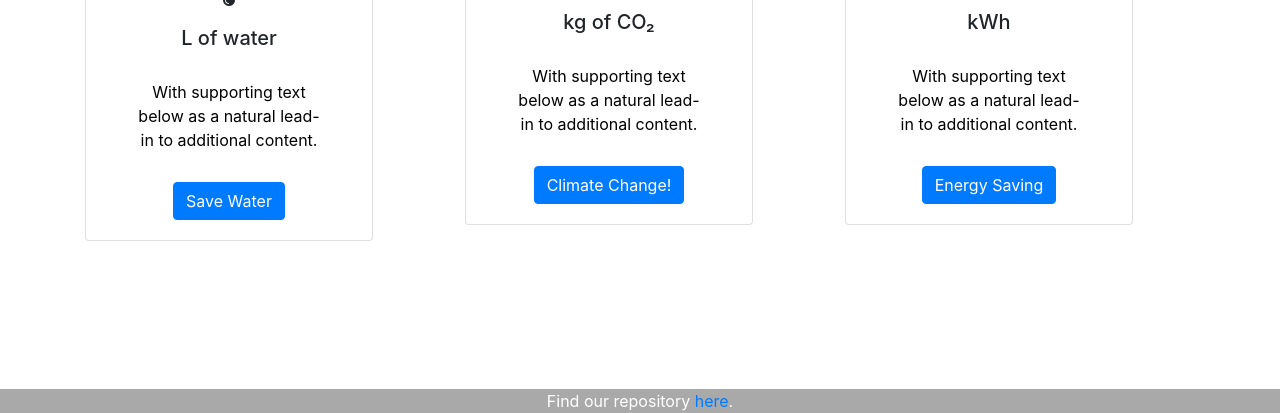
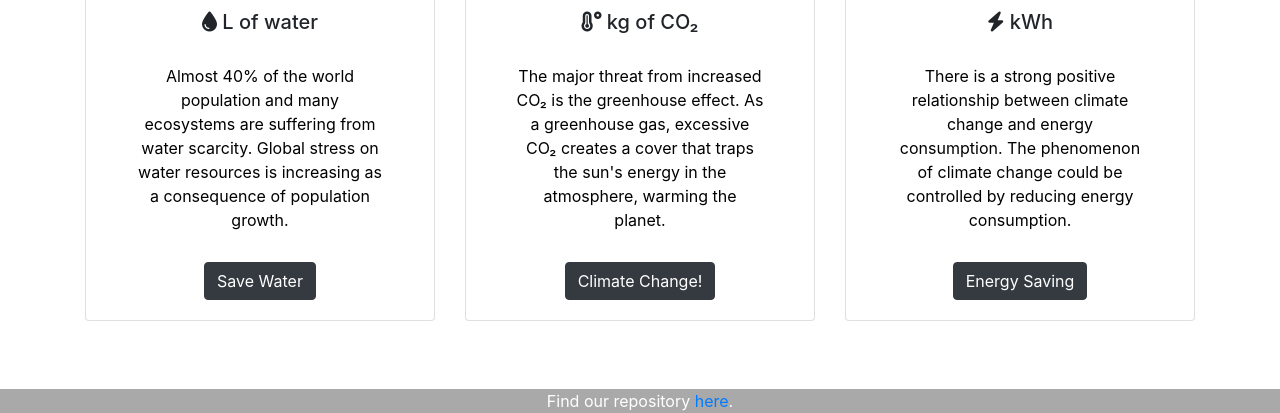
Before and after one commit to UPCodersEEBE/ecotag, a FastAPI app: template templates/object.html in a window 1280 px wide. Shown: the part 387-800 px from the top of the page. Run offline with FastAPI, Linux system fonts and the light colour scheme; the template is opened without the code that fills it, so the values that code supplies are empty; some libraries are stand-ins or nearby versions.

Commit message:
la cosa mes bonica del mon

```diff
--- a/main.py
+++ b/main.py
@@ -42,9 +42,9 @@ object_collection = db['objects']
 event_collection = db['events']
 
 @app.get("/")
-def read_root():
-    print("Hello")
-    return {"Hello": "World"}
+def read_root(request: Request):
+    return templates.TemplateResponse("start.html", {"request": request})
+
 
 
 @app.post("/create_object")
--- a/templates/base.html
+++ b/templates/base.html
@@ -36,12 +36,63 @@
       text-align: center;
     }
 
+        html {
+  height:100%;
+}
+
+body {
+  margin:0;
+}
+
+.bg {
+  animation:slide 3s ease-in-out infinite alternate;
+  background-image: linear-gradient(-60deg, #F1ECE3 50%, #8EA596 50%);
+  bottom:0;
+  left:-50%;
+  opacity:.5;
+  position:fixed;
+  right:-50%;
+  top:0;
+  z-index:-1;
+}
+
+.bg2 {
+  animation-direction:alternate-reverse;
+  animation-duration:4s;
+}
+
+.bg3 {
+  animation-duration:5s;
+}
+
+.content {
+  background-color:rgba(255,255,255,.8);
+  border-radius:.25em;
+  box-shadow:0 0 .25em rgba(0,0,0,.25);
+  box-sizing:border-box;
+  left:50%;
+  padding:10vmin;
+  position:fixed;
+  text-align:center;
+  top:50%;
+  transform:translate(-50%, -50%);
+}
+@keyframes slide {
+  0% {
+    transform:translateX(-25%);
+  }
+  100% {
+    transform:translateX(25%);
+  }
+}
+
 </style>
   </head>
   <body>
-    <nav class="navbar navbar-light bg-light">
+    <nav class="navbar navbar-light">
+      <img src="/static/cube.png" width="30" height="30" class="d-inline-block align-top" alt="">
       <a class="navbar-brand" href="#">
-        EcoTag
+        Eco<strong>Tag</strong>
       </a>
     </nav>
     {% block content %}{% endblock %}
--- a/templates/object.html
+++ b/templates/object.html
@@ -2,7 +2,7 @@
 {% block content %}
 
 <div class="container">
-  <div class="row">
+  <div class="row align-items-center">
     <div class="col">
       <img src="/static/{{object._id}}.png">
     </div>
@@ -12,34 +12,34 @@
       <p> {{object}} <p>
     </div>
   </div>
+
   <div class="row">
       <div class="col">
-        <div class="card text-center" style="width: 18rem;">
-          <i class="fas fa-tint"></i>
+        <div class="card text-center" >
           <div class="card-body">
-            <h5 class="card-title">{{ object.impact["H2O"]}} L of water</h5>
-            <p class="card-text">With supporting text below as a natural lead-in to additional content.</p>
+            <h5 class="card-title"><i class="fas fa-tint"></i> {{ object.impact["H2O"]}}L of water</h5>
+            <p class="card-text"> Almost 40% of the world population and many ecosystems are suffering from water scarcity. Global stress on water resources is increasing as a consequence of population growth. </p>
             <a href="https://friendsoftheearth.uk/sustainable-living/13-best-ways-save-water" target="_blank"
-              class="btn btn-primary">Save Water</a>
+              class="btn btn-dark">Save Water</a>
           </div>
         </div>
       </div>
       <div class="col">
-        <div class="card text-center" style="width: 18rem;">
+        <div class="card text-center">
           <div class="card-body">
-            <h5 class="card-title">{{ object.impact["CO2"]}} kg of CO₂</h5>
-            <p class="card-text">With supporting text below as a natural lead-in to additional content.</p>
+            <h5 class="card-title"><i class="fas fa-temperature-high"></i> {{ object.impact["CO2"]}} kg of CO₂</h5>
+            <p class="card-text">The major threat from increased CO₂ is the greenhouse effect. As a greenhouse gas, excessive CO₂ creates a cover that traps the sun's energy in the atmosphere, warming the planet.</p>
             <a href="https://www.epa.gov/ghgemissions/overview-greenhouse-gases" target ="_blank"
-             class="btn btn-primary">Climate Change!</a>
+             class="btn btn-dark">Climate Change!</a>
           </div>
         </div>
       </div>
       <div class="col">
-        <div class="card text-center" style="width: 18rem;">
+        <div class="card text-center">
           <div class="card-body">
-            <h5 class="card-title">{{ object.impact["E"]}} kWh</h5>
-            <p class="card-text">With supporting text below as a natural lead-in to additional content.</p>
-            <a href="https://www.youtube.com/watch?v=dQw4w9WgXcQ" target="_blank" class="btn btn-primary">Energy Saving</a>
+            <h5 class="card-title"><i class="fas fa-bolt"></i> {{ object.impact["E"]}} kWh</h5>
+            <p class="card-text">There is a strong positive relationship between climate change and energy consumption. The phenomenon of climate change could be controlled by reducing energy consumption. </p>
+            <a href="https://www.youtube.com/watch?v=dQw4w9WgXcQ" target="_blank" class="btn btn-dark">Energy Saving</a>
           </div>
         </div>
       </div>
```
Also changed, not shown: templates/start.html (added, +25 -0 lines), static/cube.png (added).
